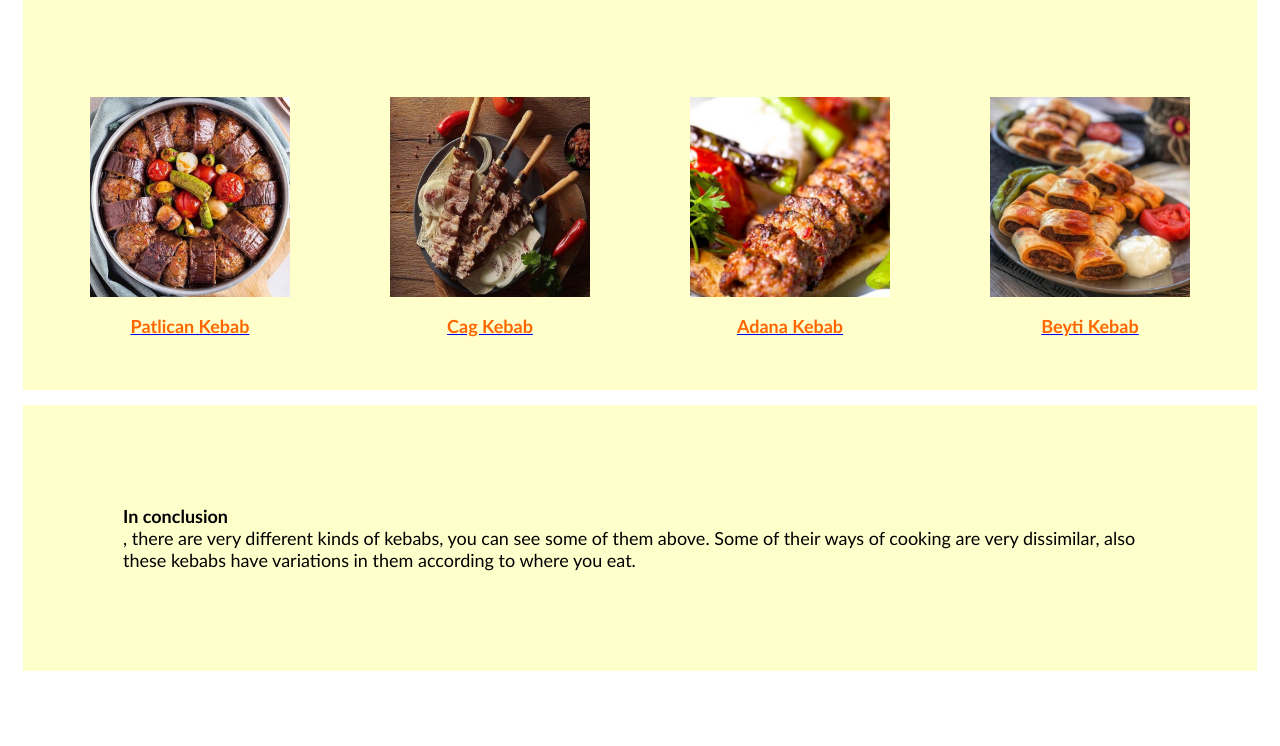
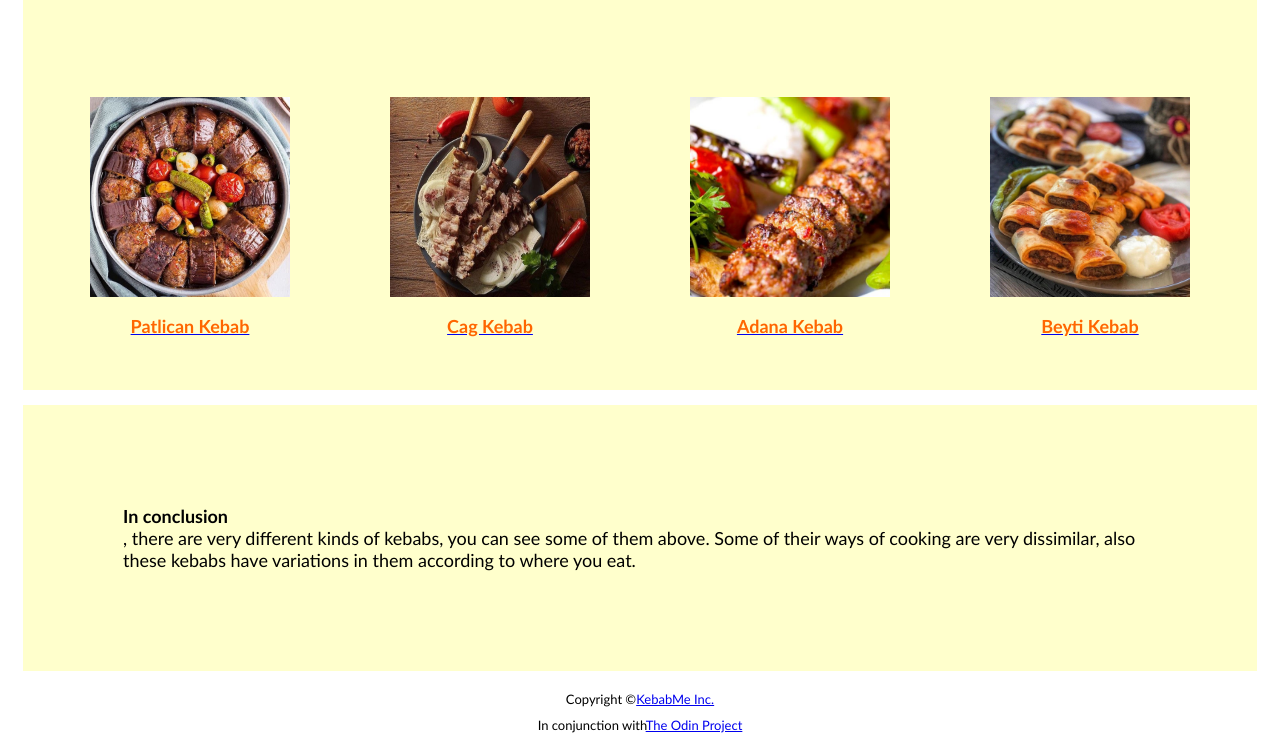
Before and after one commit to Kaya852/kebab-fan-page, a plain HTML site: page index.html in a window 1280 px wide. Shown: the part 944-1690 px from the top of the page. Before the commit the page ends 1630 px from the top, so only its background shows below. Drawn offline with Linux system fonts and the light colour scheme.

Commit message:
footer added

```diff
--- a/index.html
+++ b/index.html
@@ -69,6 +69,11 @@
         <div class="conclusion">
             <div> <div class="conc">In conclusion</div> , there are very different kinds of kebabs, you can see some of them above. Some of their ways of cooking are very dissimilar, also these kebabs have variations in them according to where you eat.</div>
         </div>
+
+        <div class="footer">
+            <p>Copyright ©<a href="https://www.youtube.com/watch?v=dQw4w9WgXcQ">KebabMe Inc.</a></p>
+            <p>In conjunction with<a href="https://www.theodinproject.com/">The Odin Project</a></p>
+        </div>
     </div>
 
 
--- a/style.css
+++ b/style.css
@@ -116,3 +116,17 @@
     font-weight: 900;
     font-size: large;
 }
+
+.footer {
+    display: flex;
+    flex-direction: column;
+    align-items: center;
+
+
+}
+
+.footer p {
+    margin: 5px;
+    font-size: small;
+    color: black;
+}
```
